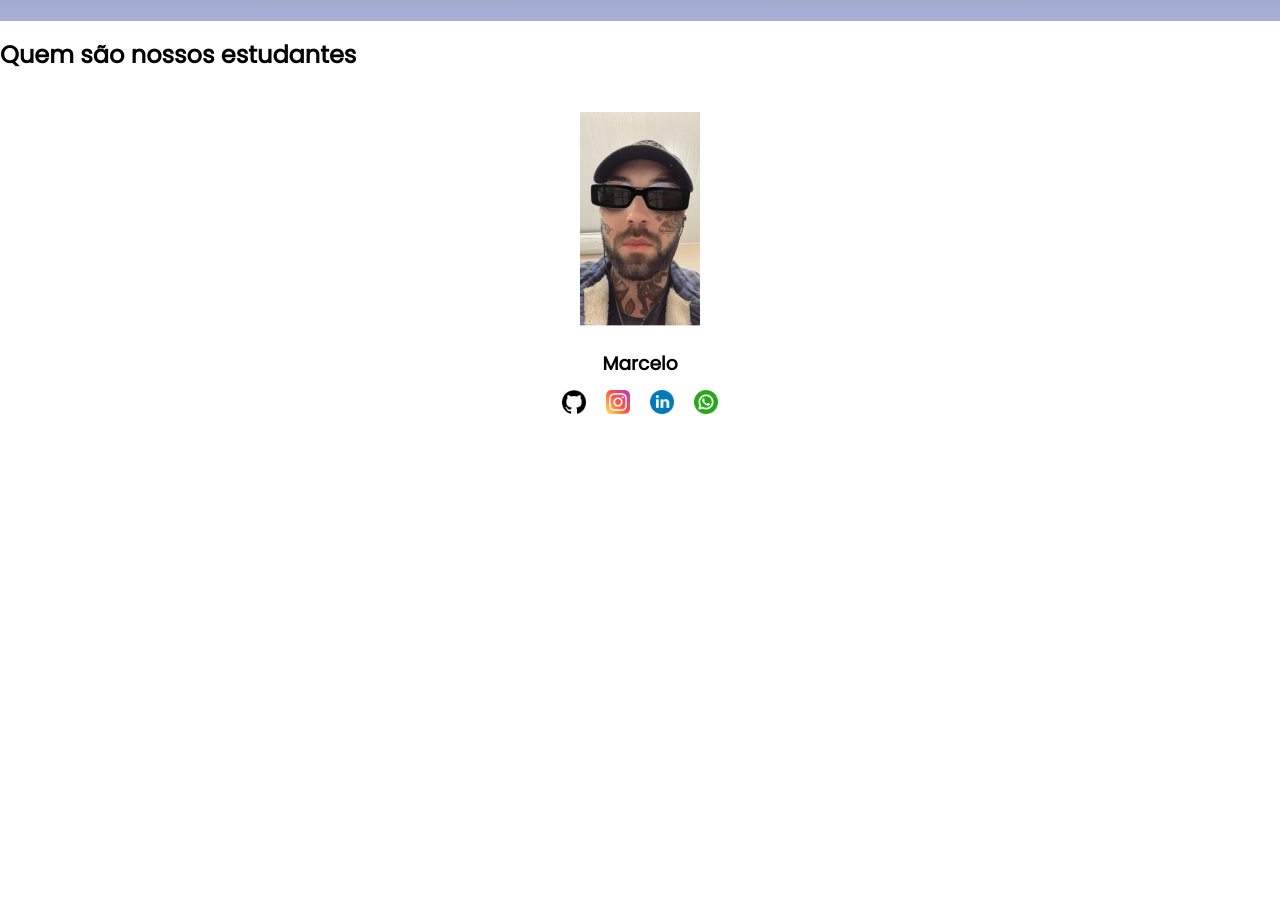
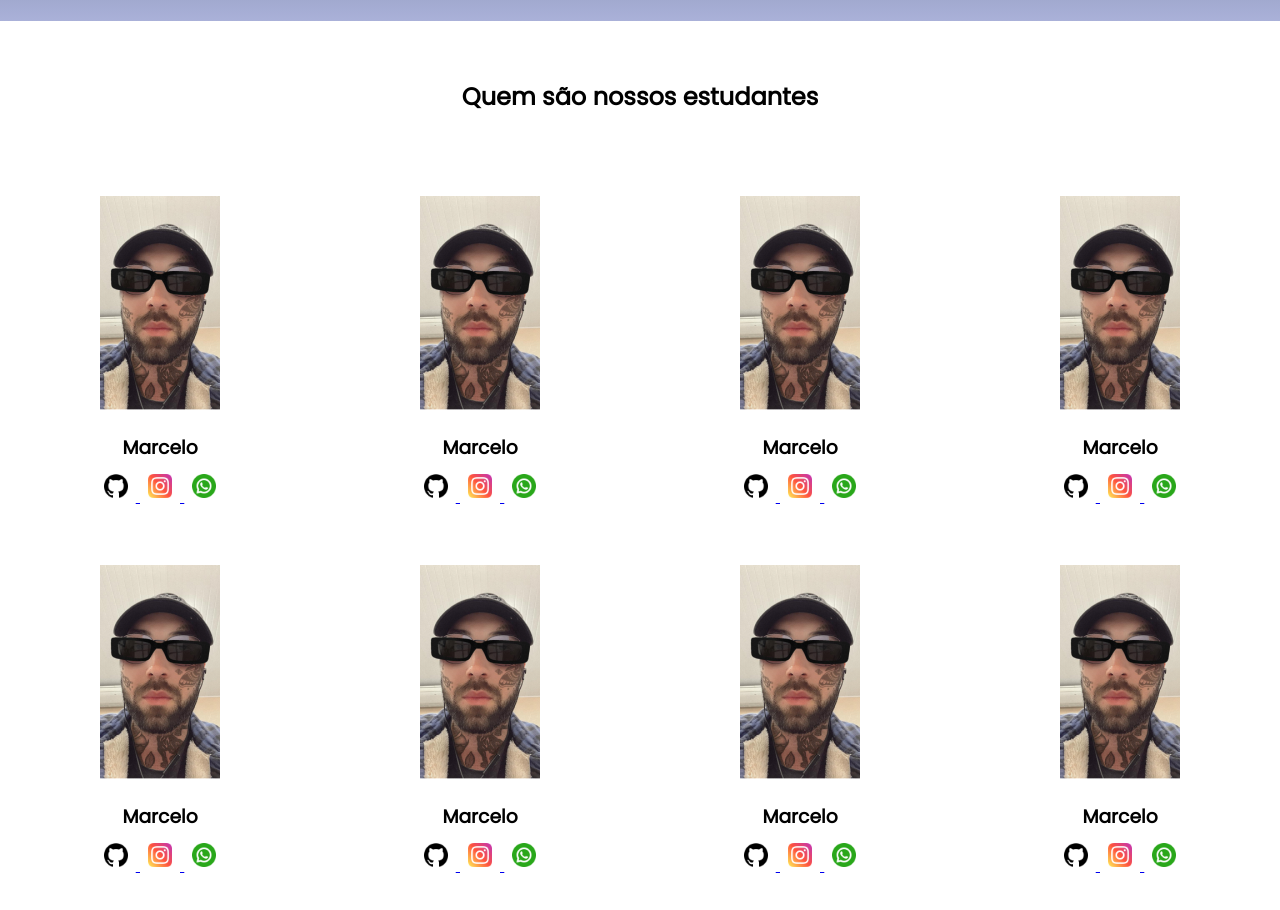
Before and after one commit to Deciop/formadores-2024-1, a plain HTML site: page projeto 1 2024/index.html in a window 1280 px wide. Shown: the part 434-1344 px from the top of the page. Before the commit the page ends 891 px from the top, so only its background shows below. Drawn offline with Linux system fonts and the light colour scheme.

Commit message:
projeto pronto

```diff
--- a/projeto 1 2024/index.html
+++ b/projeto 1 2024/index.html
@@ -30,18 +30,94 @@
     </section>
 
     <section class="estudante">
-        <h2 class="estudante titulo">Quem são nossos estudantes</h2>
+        <h2 class="estudante-titulo">Quem são nossos estudantes</h2>
+    <div class="estudantes-todos">
+
         <div class="estudante-div">
-        <img class=" estudante imagem" src="./img/Marcelo 1.png" alt="marcelo 1">
-        <h3 class="estudante nome">Marcelo</h3>
-        <img class="estudante-icone" src="./img/github.png" alt="icone github">
-        <img class="estudante-icone" src="./img/instagram.png" alt="instagram">
-        <img class="estudante-icone" src="./img/linkedin.png" alt="linkedin">
-        <img class="estudante-icone" src="./img/whatsapp.png" alt="whatsapp">
+            <img class=" estudante imagem" src="./img/Marcelo 1.png" alt="marcelo 1">
+            <h3 class="estudante nome">Marcelo</h3>
+            <a href="https://github.com/" target="_blank" ><img class="estudante-icone" src="./img/github.png" alt="icone github">
+            </a>
+            <a href="https://www.instagram.com/?hl=pt_BR" target="_blank"><img class="estudante-icone" src="./img/instagram.png" alt="instagram">
+            </a>
+            <a href="https://web.whatsapp.com/" target="_blank"><img class="estudante-icone" src="./img/whatsapp.png" alt="whatsapp">
+            </a>
+        </div>
+        <div class="estudante-div">
+            <img class=" estudante imagem" src="./img/Marcelo 1.png" alt="marcelo 1">
+            <h3 class="estudante nome">Marcelo</h3>
+            <a href="https://github.com/" target="_blank" ><img class="estudante-icone" src="./img/github.png" alt="icone github">
+            </a>
+            <a href="https://www.instagram.com/?hl=pt_BR" target="_blank"><img class="estudante-icone" src="./img/instagram.png" alt="instagram">
+            </a>
+            <a href="https://web.whatsapp.com/" target="_blank"><img class="estudante-icone" src="./img/whatsapp.png" alt="whatsapp">
+            </a>
+        </div>
+        <div class="estudante-div">
+            <img class=" estudante imagem" src="./img/Marcelo 1.png" alt="marcelo 1">
+            <h3 class="estudante nome">Marcelo</h3>
+            <a href="https://github.com/" target="_blank" ><img class="estudante-icone" src="./img/github.png" alt="icone github">
+            </a>
+            <a href="https://www.instagram.com/?hl=pt_BR" target="_blank"><img class="estudante-icone" src="./img/instagram.png" alt="instagram">
+            </a>
+            <a href="https://web.whatsapp.com/" target="_blank"><img class="estudante-icone" src="./img/whatsapp.png" alt="whatsapp">
+            </a>
+        </div>
+        <div class="estudante-div">
+            <img class=" estudante imagem" src="./img/Marcelo 1.png" alt="marcelo 1">
+            <h3 class="estudante nome">Marcelo</h3>
+            <a href="https://github.com/" target="_blank" ><img class="estudante-icone" src="./img/github.png" alt="icone github">
+            </a>
+            <a href="https://www.instagram.com/?hl=pt_BR" target="_blank"><img class="estudante-icone" src="./img/instagram.png" alt="instagram">
+            </a>
+            <a href="https://web.whatsapp.com/" target="_blank"><img class="estudante-icone" src="./img/whatsapp.png" alt="whatsapp">
+            </a>
         </div>
 
 
-</section>
+        <div class="estudante-div">
+            <img class=" estudante imagem" src="./img/Marcelo 1.png" alt="marcelo 1">
+            <h3 class="estudante nome">Marcelo</h3>
+            <a href="https://github.com/" target="_blank" ><img class="estudante-icone" src="./img/github.png" alt="icone github">
+            </a>
+            <a href="https://www.instagram.com/?hl=pt_BR" target="_blank"><img class="estudante-icone" src="./img/instagram.png" alt="instagram">
+            </a>
+            <a href="https://web.whatsapp.com/" target="_blank"><img class="estudante-icone" src="./img/whatsapp.png" alt="whatsapp">
+            </a>
+        </div>
+        <div class="estudante-div">
+            <img class=" estudante imagem" src="./img/Marcelo 1.png" alt="marcelo 1">
+            <h3 class="estudante nome">Marcelo</h3>
+            <a href="https://github.com/" target="_blank" ><img class="estudante-icone" src="./img/github.png" alt="icone github">
+            </a>
+            <a href="https://www.instagram.com/?hl=pt_BR" target="_blank"><img class="estudante-icone" src="./img/instagram.png" alt="instagram">
+            </a>
+            <a href="https://web.whatsapp.com/" target="_blank"><img class="estudante-icone" src="./img/whatsapp.png" alt="whatsapp">
+            </a>
+        </div>
+        <div class="estudante-div">
+            <img class=" estudante imagem" src="./img/Marcelo 1.png" alt="marcelo 1">
+            <h3 class="estudante nome">Marcelo</h3>
+            <a href="https://github.com/" target="_blank" ><img class="estudante-icone" src="./img/github.png" alt="icone github">
+            </a>
+            <a href="https://www.instagram.com/?hl=pt_BR" target="_blank"><img class="estudante-icone" src="./img/instagram.png" alt="instagram">
+            </a>
+            <a href="https://web.whatsapp.com/" target="_blank"><img class="estudante-icone" src="./img/whatsapp.png" alt="whatsapp">
+            </a>
+        </div>
+        <div class="estudante-div">
+            <img class=" estudante imagem" src="./img/Marcelo 1.png" alt="marcelo 1">
+            <h3 class="estudante nome">Marcelo</h3>
+            <a href="https://github.com/" target="_blank" ><img class="estudante-icone" src="./img/github.png" alt="icone github">
+            </a>
+            <a href="https://www.instagram.com/?hl=pt_BR" target="_blank"><img class="estudante-icone" src="./img/instagram.png" alt="instagram">
+            </a>
+            <a href="https://web.whatsapp.com/" target="_blank"><img class="estudante-icone" src="./img/whatsapp.png" alt="whatsapp">
+            </a>
+        </div>
+    <span></span>
+    </div>
+    </section>
 
 </body>
 </html>
--- a/projeto 1 2024/style.css
+++ b/projeto 1 2024/style.css
@@ -64,3 +64,13 @@ body {
     text-align: center;
     padding: 24px 0;
 }
+
+.estudante-titulo{
+    text-align: center;
+    padding: 50px 0px;
+}
+
+.estudantes-todos{
+    display: grid;
+    grid-template-columns: 25% 25% 25% 25% ;
+}
```
